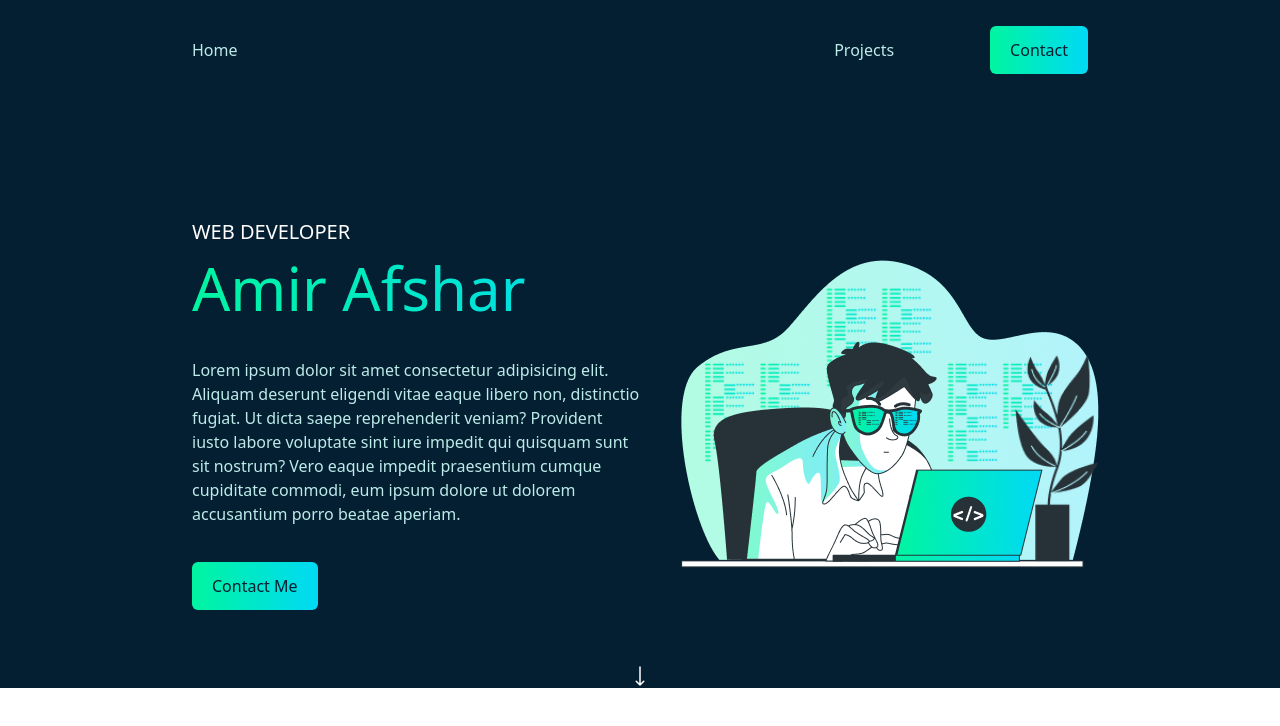
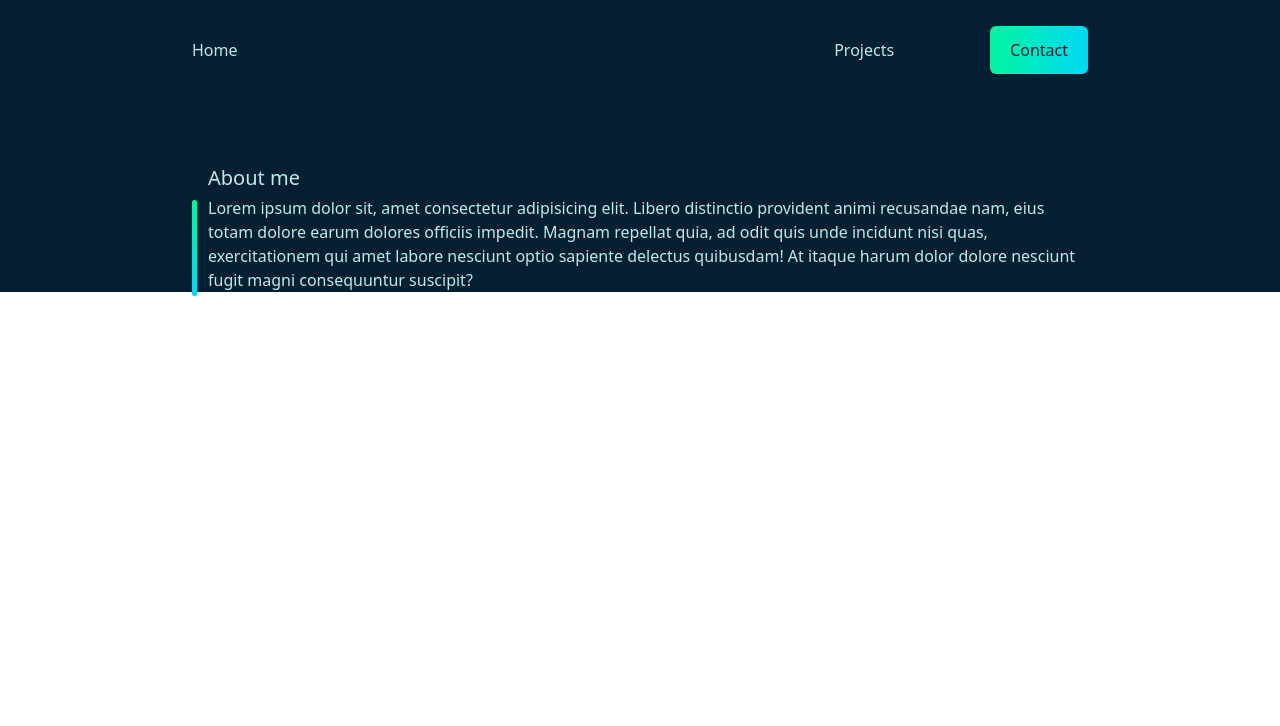
Before and after one commit to Afshar07/portofolio, a Nuxt app: page / in a window 1280 px wide. Shown: the top 726 px of the page. Built offline with nearby package versions, Linux system fonts and the light colour scheme.

Commit message:
Handle about me section

```diff
--- a/components/Main/AboutMe.vue
+++ b/components/Main/AboutMe.vue
@@ -1,50 +1,23 @@
 <template>
-  <div class="w-full flex items-center text-white">
-    <div class="w-1/2">
-      <h2 class="text-xl">WEB DEVELOPER</h2>
-      <h1
-        class="text-6xl my-3 text-transparent bg-clip-text bg-gradient-to-r from-gradient-first to-gradient-second"
-      >
-        Amir Afshar
-      </h1>
-      <p class="text-secondary mt-10 mb-6">
-        Lorem ipsum dolor sit amet consectetur adipisicing elit. Aliquam
-        deserunt eligendi vitae eaque libero non, distinctio fugiat. Ut dicta
-        saepe reprehenderit veniam? Provident iusto labore voluptate sint iure
-        impedit qui quisquam sunt sit nostrum? Vero eaque impedit praesentium
-        cumque cupiditate commodi, eum ipsum dolore ut dolorem accusantium porro
-        beatae aperiam.
+  <div class="w-full mt-6 mb-20">
+    <h3 class="text-xl mb-1 text-secondary ml-4">About me</h3>
+    <div class="flex items-center relative">
+      <div
+        class="absolute rounded-md mt-2 left-0 bg-gradient-to-b from-gradient-first to-gradient-second w-[5px] h-full"
+      ></div>
+      <p class="text-secondary ml-4">
+        Lorem ipsum dolor sit, amet consectetur adipisicing elit. Libero
+        distinctio provident animi recusandae nam, eius totam dolore earum
+        dolores officiis impedit. Magnam repellat quia, ad odit quis unde
+        incidunt nisi quas, exercitationem qui amet labore nesciunt optio
+        sapiente delectus quibusdam! At itaque harum dolor dolore nesciunt fugit
+        magni consequuntur suscipit?
       </p>
-      <button
-        type="button"
-        class="mt-3 px-5 py-3 bg-gradient-to-r from-gradient-first to-gradient-second rounded-md text-primary"
-      >
-        Contact Me
-      </button>
-    </div>
-    <div class="w-1/2">
-      <div class="images w-[500px] h-[500px] flex items-center justify-center">
-        <MainMyImage></MainMyImage>
-      </div>
     </div>
   </div>
-  <div class="w-full flex items-center justify-center">
-    <svg
-      xmlns="http://www.w3.org/2000/svg"
-      fill="none"
-      viewBox="0 0 24 24"
-      stroke-width="1.5"
-      stroke="currentColor"
-      class="w-6 h-6 text-white cursor-pointer"
-    >
-      <path
-        stroke-linecap="round"
-        stroke-linejoin="round"
-        d="M15.75 17.25L12 21m0 0l-3.75-3.75M12 21V3"
-      />
-    </svg>
-  </div>
 </template>
-
-<script setup></script>
-<style scoped></style>
+<style scoped>
+.horizon-divider ::before {
+  content: "";
+}
+</style>
```
